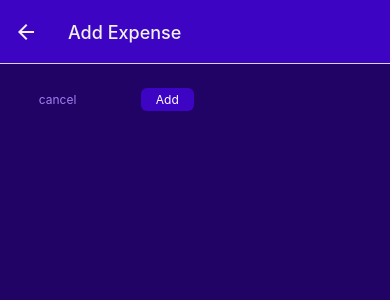
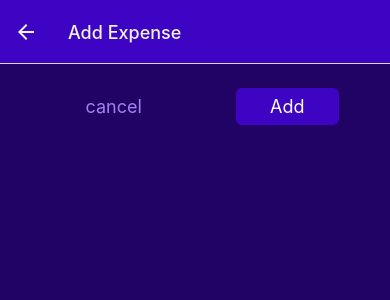
Before and after one commit to Muhammad0320/RNExpensr2, a React Native app: screen /ManageExpense in a window 390 px wide. Shown: the top 300 px of the page. Built offline with nearby package versions, Linux system fonts and the light colour scheme.

Commit message:
chore: update styles

```diff
--- a/components/UI/Buttons.jsx
+++ b/components/UI/Buttons.jsx
@@ -26,8 +26,8 @@ const styles = StyleSheet.create({
     backgroundColor: GlobalStyles.colors.primary500,
     borderRadius: 6,
     overflow: "hidden",
-    paddingBlock: 4,
-    paddingHorizontal: 8,
+    paddingVertical: 8,
+    paddingHorizontal: 24,
     justifyContent: "center",
     alignItems: "center",
   },
@@ -37,7 +37,7 @@ const styles = StyleSheet.create({
   },
 
   btnText: {
-    fontSize: 12,
+    fontSize: 18,
     textAlign: "center",
     color: "white",
   },
@@ -48,5 +48,7 @@ const styles = StyleSheet.create({
 
   pressed: {
     backgroundColor: GlobalStyles.colors.primary100,
+    overflow: "hidden",
+    borderRadius: 6,
   },
 });
--- a/screens/ManageExpense.jsx
+++ b/screens/ManageExpense.jsx
@@ -59,10 +59,13 @@ const styles = StyleSheet.create({
     borderTopColor: GlobalStyles.colors.primary500,
     borderTopWidth: 2,
     textAlign: "center",
+    justifyContent: "center",
+    alignItems: "center",
   },
 
   buttonContainer: {
     flexDirection: "row",
-    columnGap: 50,
+    justifyContent: "center",
+    columnGap: 60,
   },
 });
```
